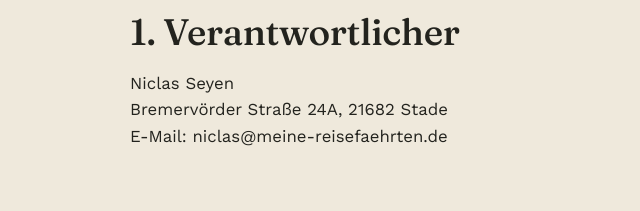
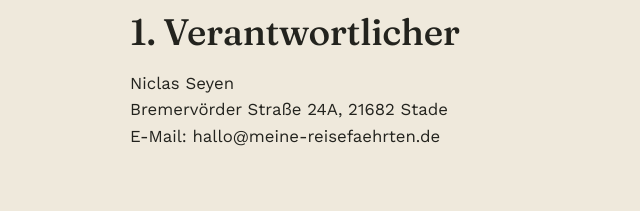
Before and after one commit to w5htr8pzvw-byte/reisefaehrten, an Eleventy site: page src/datenschutz.njk in a window 1280 px wide. Shown: the part 322-533 px from the top of the page, 230-870 px from the left. Built offline with nearby package versions, Linux system fonts and the light colour scheme; Eleventy itself is replaced by a stand-in of ours; files that its build step writes are made by us from their sources.

Commit message:
Update Seiteninhalte (Deutsch) “datenschutz”

```diff
--- a/src/datenschutz.njk
+++ b/src/datenschutz.njk
@@ -1,7 +1,7 @@
 ---
 fullName: Niclas Seyen
 address: Bremervörder Straße 24A, 21682 Stade
-email: niclas@meine-reisefaehrten.de
+email: hallo@meine-reisefaehrten.de
 layout: layouts/base.njk
 lang: de
 navActive: kontakt
```
